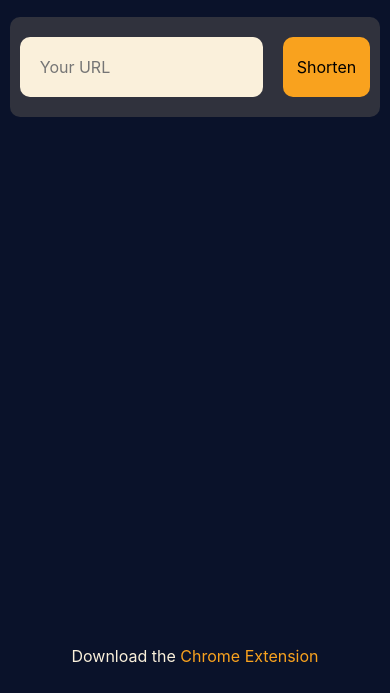
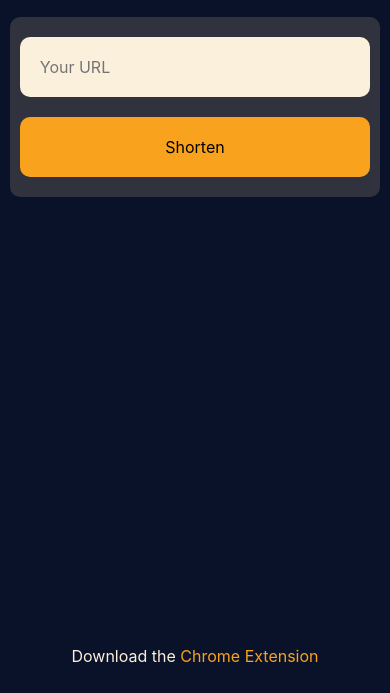
Before and after one commit to Clarkdale/pint-size, a website: page index.html in a window 390 px wide. Shown: the part 151-844 px from the top of the page. Drawn offline with Linux system fonts and the light colour scheme.

Commit message:
Redo css for IOS

```diff
--- a/styles.css
+++ b/styles.css
@@ -96,10 +96,6 @@ footer {
     transition:         background-color 0.5s;
 }
 
-.full-input:focus {
-    outline: none;
-}
-
 .url-input {
     color: #0A122A;
     margin-right: 20px;
@@ -126,7 +122,7 @@ footer {
     height: 60px;
     padding: 0 20px;
     display: inline-block;
-    box-shadow: 0 0 0 2pt red;;
+    box-shadow: 0 0 0 2pt red;
     background-color: #faf0db;
     -webkit-transition: box-shadow 0.5s;
     -moz-transition:    box-shadow 0.5s;
@@ -221,3 +217,54 @@ footer {
 .button-after:focus {
     outline: none;
 }
+
+@media (max-width: 1000px) {
+    .url-form, .form-after {
+        flex-wrap: wrap;
+        flex-basis: 100%;
+    }
+
+    .url-submit, .button-after {
+        background-color: #f9a21e;
+        border-radius: 10px;
+        border: none;
+        width: 100%;
+        float: left;
+        height: 60px;
+        -webkit-transition: background-color 0.5s;
+        -moz-transition: background-color 0.5s;
+        -o-transition: background-color 0.5s;
+        transition: background-color 0.5s;
+        -webkit-appearance: none;
+    }
+
+    .url-input, .url-bad, .input-after {
+        color: #0A122A;
+        border: none;
+        border-radius: 10px;
+        width: 100%;
+        height: 60px;
+        padding: 0 20px;
+        margin-right: 0;
+        margin-bottom: 20px;
+        display: unset;
+        box-shadow: none;
+        background-color: #faf0db;
+        -webkit-transition: box-shadow 0.5s;
+        -moz-transition:    box-shadow 0.5s;
+        -o-transition:      box-shadow 0.5s;
+        transition:         box-shadow 0.5s;
+    }
+
+    .url-bad {
+        box-shadow: 0 0 0 2pt red;
+    }
+
+    .input-after {
+        box-shadow: 0 0 0 2pt #30323D;
+    }
+
+    .button-after {
+        background-color: #30323D;
+    }
+}
```
